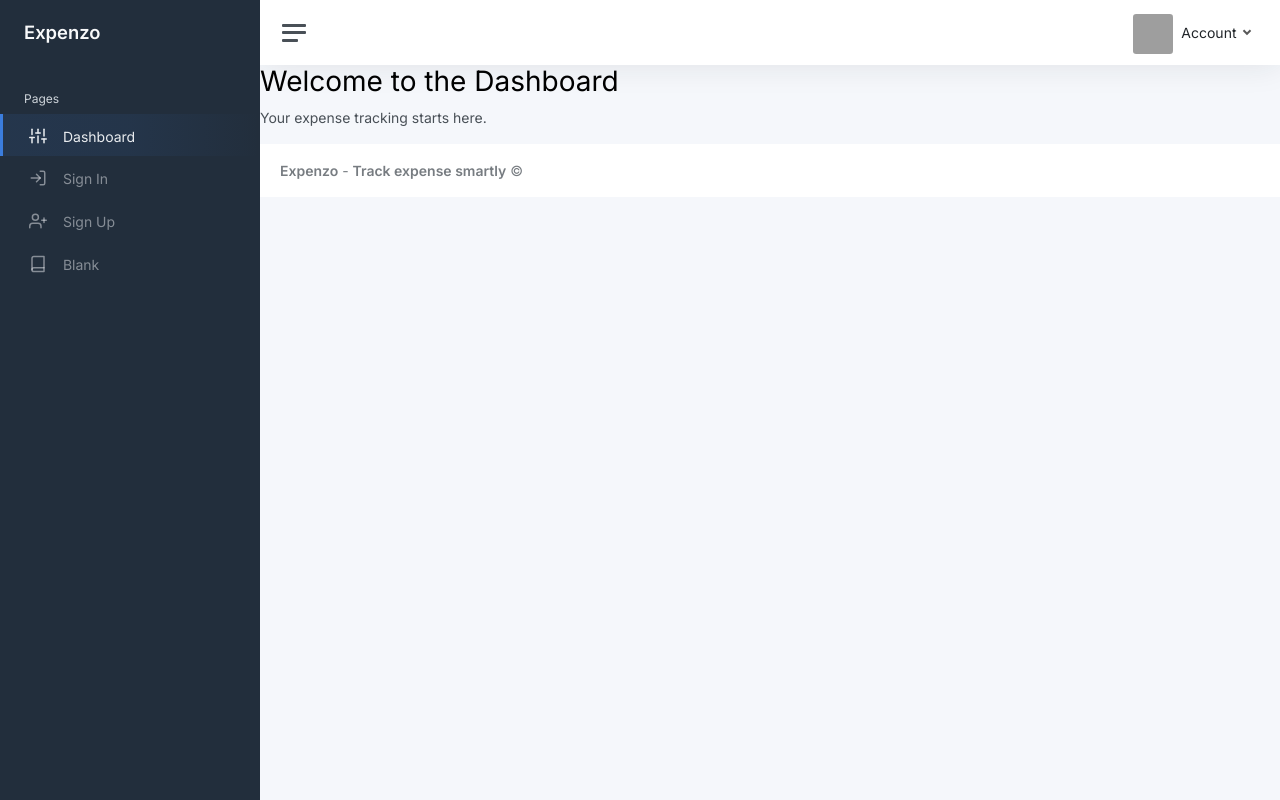
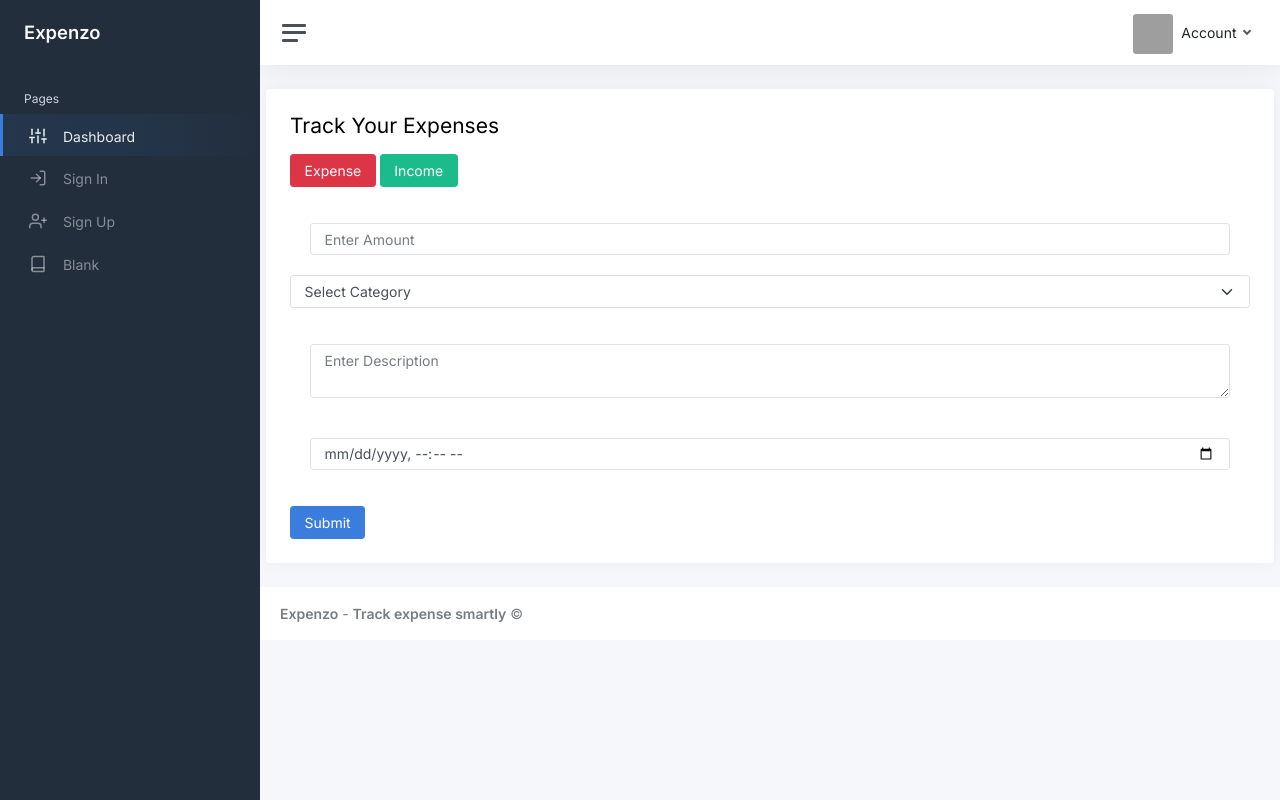
Before and after one commit to shyamsndr/SmartExpenseTracker, a Django app: template smart_expense_tracker/templates/index.html in a window 1280 px wide. Run offline with Django 5.2, Linux system fonts and the light colour scheme; the template is opened without the code that fills it, so the values that code supplies are empty; some libraries are stand-ins or nearby versions; grey boxes are pictures that could not be loaded.

Commit message:
Updated index.html and added category structure

```diff
--- a/smart_expense_tracker/templates/index.html
+++ b/smart_expense_tracker/templates/index.html
@@ -1,8 +1,48 @@
 {% extends 'base.html' %}
 
-{% block title %}Dashboard - Smart Expense Tracker{% endblock %}
+{% block title %}Expenzo{% endblock %}
 
 {% block content %}
-<h1>Welcome to the Dashboard</h1>
-<p>Your expense tracking starts here.</p>
+<div class="container mt-4">
+    <div class="card p-4">
+        <h3 class="mb-3">Track Your Expenses</h3>
+
+        <!-- Buttons for Expense & Income -->
+        <div class="mb-3">
+            <button class="btn btn-danger">Expense</button>
+            <button class="btn btn-success">Income</button>
+        </div>
+
+        <!-- Amount Input Field -->
+        <div class="card-body">
+            <input type="text" class="form-control" placeholder="Enter Amount">
+        </div>
+
+        <!-- Category Dropdown -->
+        <div class="mb-3">
+            <select class="form-select">
+                <option selected="">Select Category</option>
+                <option>Food</option>
+                <option>Shopping</option>
+                <option>Travel</option>
+                <option>Other</option>
+            </select>
+        </div>
+
+        <!-- Description Field -->
+        <div class="card-body">
+            <textarea class="form-control" rows="2" placeholder="Enter Description"></textarea>
+        </div>
+
+        <!-- Date & Time Field -->
+        <div class="card-body">
+            <input type="datetime-local" class="form-control">
+        </div>
+
+        <!-- Submit Button -->
+        <div class="mt-3">
+            <button class="btn btn-primary">Submit</button>
+        </div>
+    </div>
+</div>
 {% endblock %}
```
